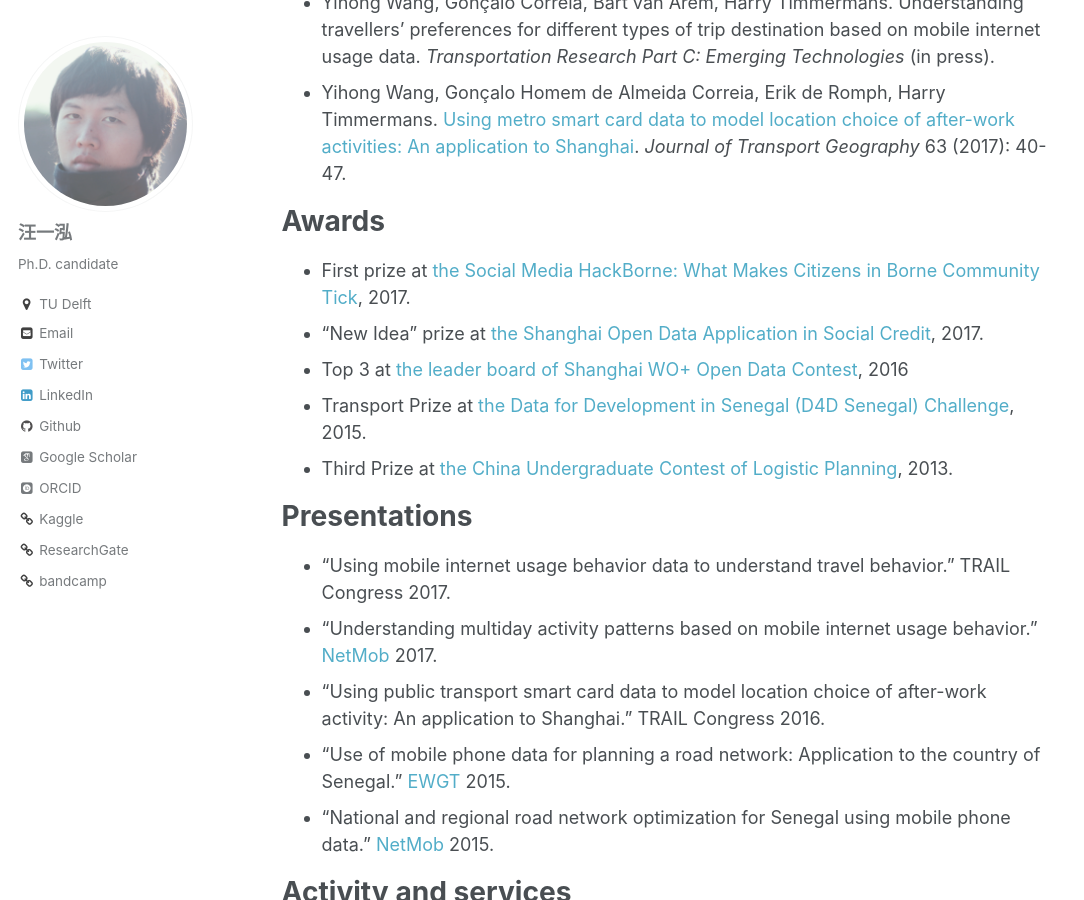
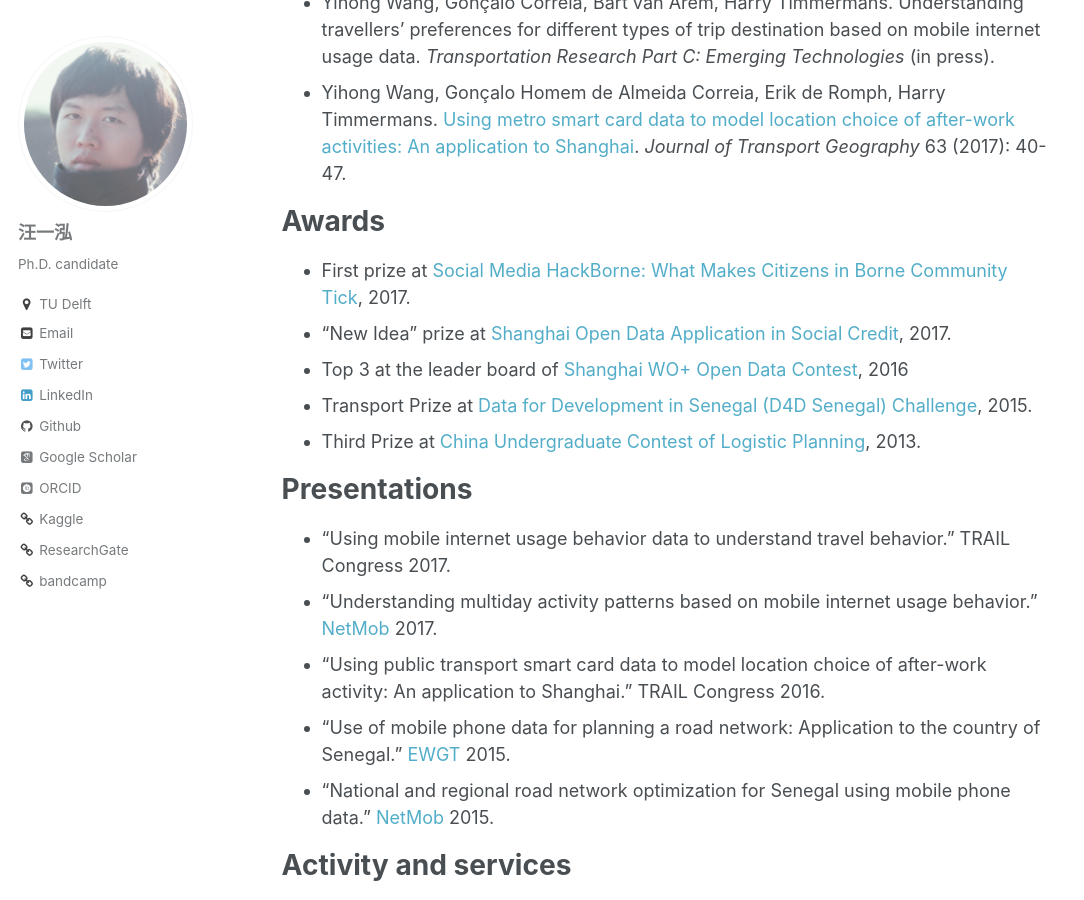
Before and after one commit to bellowswang/bellowswang.github.io, a Jekyll site: the page built from _pages/about.md, in a window 1280 px wide and 900 px high, scrolled down 495 px. Shown: the whole window, without its empty margins (0-1084 px from the left). Built offline with Jekyll 4.4.1, drawn with Linux system fonts in a browser that asks for light colours; some web fonts are replaced.

Commit message:
cv revised

```diff
--- a/_pages/about.md
+++ b/_pages/about.md
@@ -23,11 +23,11 @@ Publication
 
 Awards
 ======
-* First prize at [the Social Media HackBorne: What Makes Citizens in Borne Community Tick](https://www.borneboeit.nl/56366/nieuws/chinese-cheese-eaters-winnen-hackathon?lipi=urn%3Ali%3Apage%3Ad_flagship3_profile_view_base_recent_activity_details_shares%3BFqNbXrEyTmGFHw95wk5Evg%3D%3D), 2017.
-* "New Idea" prize at [the Shanghai Open Data Application in Social Credit](http://ptkj.shpt.gov.cn/html/xwdt/kjdt/963057831518.html), 2017.
-* Top 3 at [the leader board of Shanghai WO+ Open Data Contest](https://www.kesci.com/apps/home/competition/56f37e6717f910f4347acf2e/leaderboard), 2016
-* Transport Prize at [the Data for Development in Senegal (D4D Senegal) Challenge](http://www.d4d.orange.com/en/presentation/endowment-and-panel/Folder/The-D4D-Challenge-is-a-great-success), 2015.
-* Third Prize at [the China Undergraduate Contest of Logistic Planning](http://special.univs.cn/service/anjibei/tdfc/2013/0312/955749.shtml), 2013.
+* First prize at [Social Media HackBorne: What Makes Citizens in Borne Community Tick](https://www.borneboeit.nl/56366/nieuws/chinese-cheese-eaters-winnen-hackathon?lipi=urn%3Ali%3Apage%3Ad_flagship3_profile_view_base_recent_activity_details_shares%3BFqNbXrEyTmGFHw95wk5Evg%3D%3D), 2017.
+* "New Idea" prize at [Shanghai Open Data Application in Social Credit](http://ptkj.shpt.gov.cn/html/xwdt/kjdt/963057831518.html), 2017.
+* Top 3 at the leader board of [Shanghai WO+ Open Data Contest](https://www.kesci.com/apps/home/competition/56f37e6717f910f4347acf2e/leaderboard), 2016
+* Transport Prize at [Data for Development in Senegal (D4D Senegal) Challenge](http://www.d4d.orange.com/en/presentation/endowment-and-panel/Folder/The-D4D-Challenge-is-a-great-success), 2015.
+* Third Prize at [China Undergraduate Contest of Logistic Planning](http://special.univs.cn/service/anjibei/tdfc/2013/0312/955749.shtml), 2013.
 
 Presentations
 ======
```
